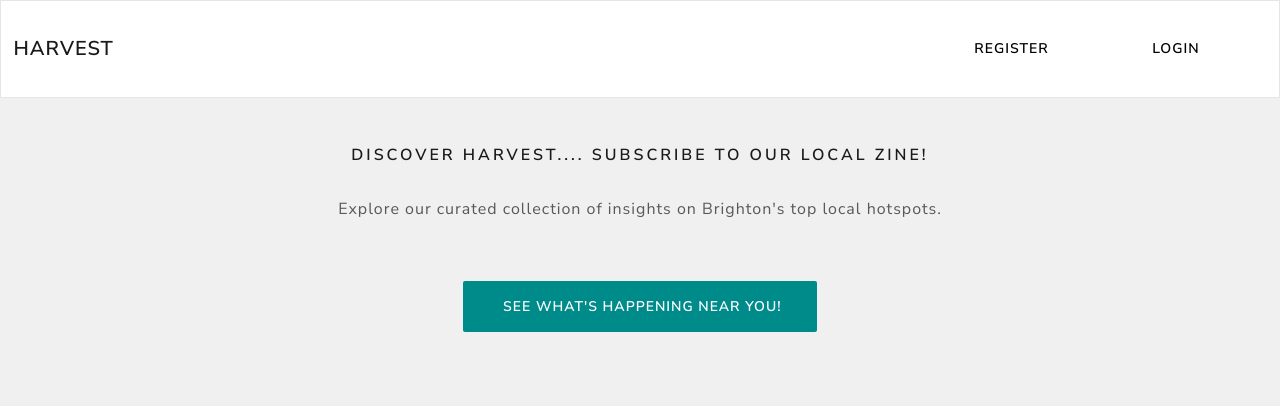
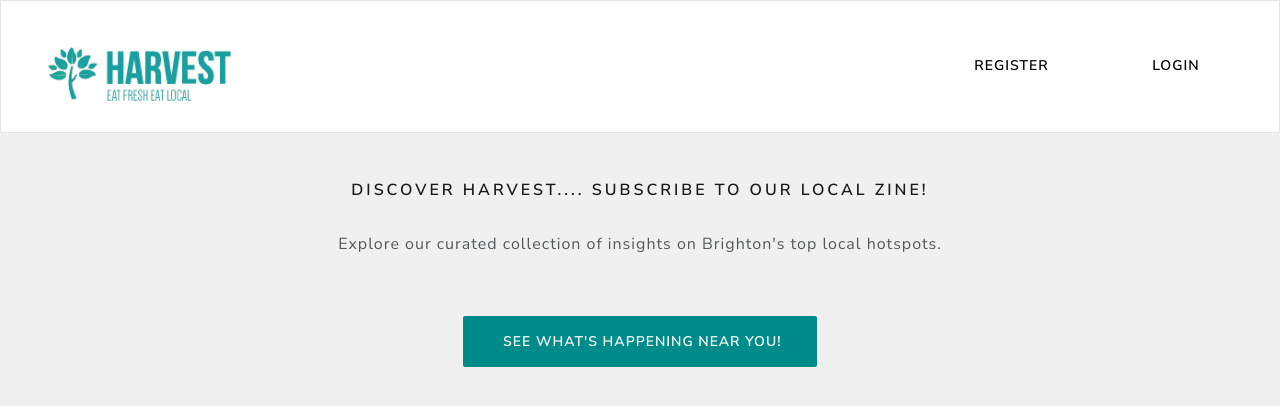
Before and after one commit to polym8th/Harvest, a Django app: page / in a window 1280 px wide. Shown: the top 406 px of the page. Run offline with Django 5.2, Linux system fonts and the light colour scheme; some libraries are stand-ins or nearby versions.

Commit message:
update Harvest logo to index page

```diff
--- a/account/templates/account/index.html
+++ b/account/templates/account/index.html
@@ -23,16 +23,10 @@
 
         </head>
 
-
         <nav class="navbar navbar-expand-lg navbar-light bg-light justify-content-center">
-
-            <a class="navbar-brand main-heading">
-
-              &nbsp; HARVEST
-
+          <a class="navbar-brand main-heading">
+            <a href="#"><img src="{% static 'logo/harvest_local.png'%}" alt="Harvest" width="220">
             </a>
-
-
             <button
               class="navbar-toggler"
               type="button"
```
Also changed, not shown: Harvest_main/static/logo/harvest_local.png (added).
